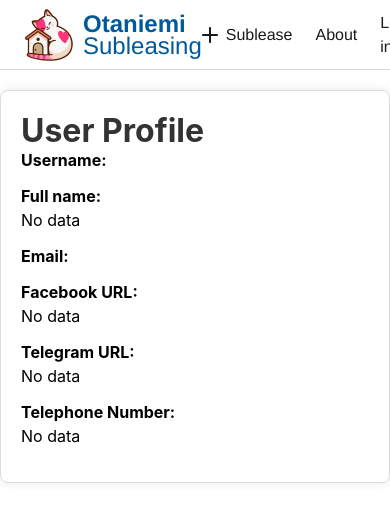
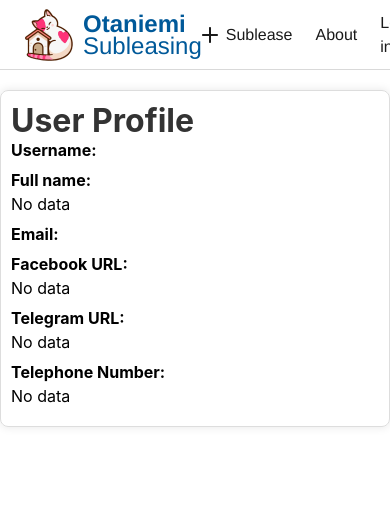
Before and after one commit to trongduc2206/Otaniemi-subleasing-FE, a React (Create React App) app: page /profile/1 in a window 390 px wide. Shown: the top 522 px of the page. Built offline with nearby package versions, Linux system fonts and the light colour scheme; the HTML template or start-up script is replaced by a standard one.

Commit message:
responsive profile page

```diff
--- a/src/pages/profile.js
+++ b/src/pages/profile.js
@@ -53,7 +53,7 @@ const Profile = (props) => {
                     <span className="label">Facebook URL:</span>
                     <div className="value">
                         {user.facebookUrl
-                            ? <a href={user.facebookUrl}> {user.facebookUrl}</a>
+                            ? <a href={user.facebookUrl}  target="_blank"> {user.facebookUrl}</a>
                             : <p>No data</p>
 
                         }
@@ -65,7 +65,7 @@ const Profile = (props) => {
                     <div className="value">
                         <div className="value">
                             {user.telegramUrl
-                                ? <a href={user.telegramUrl}> {user.telegramUrl}</a>
+                                ? <a href={user.telegramUrl}  target="_blank"> {user.telegramUrl}</a>
                                 : <p>No data</p>
                             }
                         </div>
--- a/src/styles/profile.css
+++ b/src/styles/profile.css
@@ -22,3 +22,13 @@ h1 {
 .value {
     margin-top: 4px;
 }
+
+@media screen and (max-width: 600px) {
+    .profile-container {
+        padding: 10px;
+    }
+
+    .profile-item {
+        margin-bottom: 10px;
+    }
+}
```
